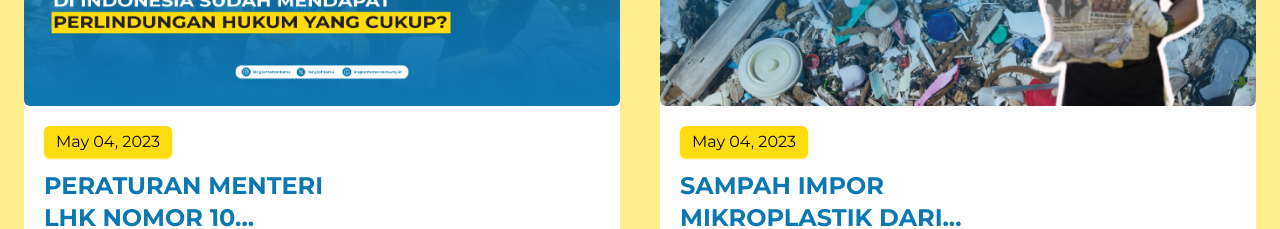
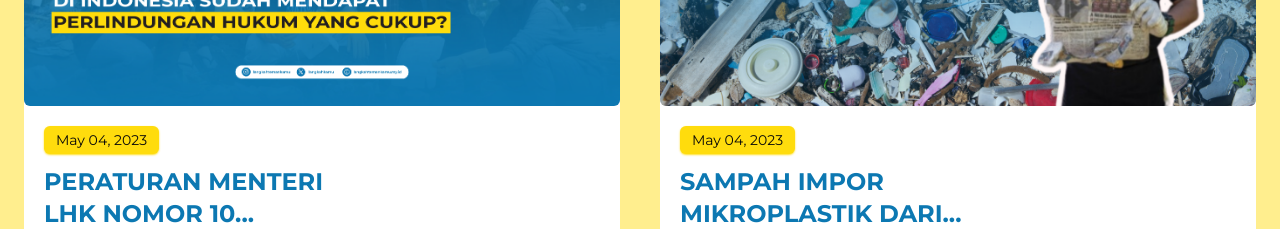
Before and after one commit to zidanindratama/frontend-langkahtemankamu, a Next.js app: page / in a window 1280 px wide. Shown: the part 5440-5669 px from the top of the page. Built offline with nearby package versions, Linux system fonts and the light colour scheme.

Commit message:
fix: font size date article component

```diff
--- a/components/main/Articles.tsx
+++ b/components/main/Articles.tsx
@@ -85,7 +85,7 @@ const Articles = () => {
                     className="rounded-md"
                   />
                   <div className="p-5">
-                    <h1 className="px-3 py-1 bg-yellowLTK w-fit rounded-md shadow-sm shadow-yellowLTK/90 mb-3">
+                    <h1 className="px-3 py-1 text-xs md:text-sm bg-yellowLTK w-fit rounded-md shadow-sm shadow-yellowLTK/90 mb-3">
                       May 04, 2023
                     </h1>
                     <h1 className="text-blueLTK uppercase font-bold text-base md:text-lg lg:text-2xl md:max-w-xs">
```
